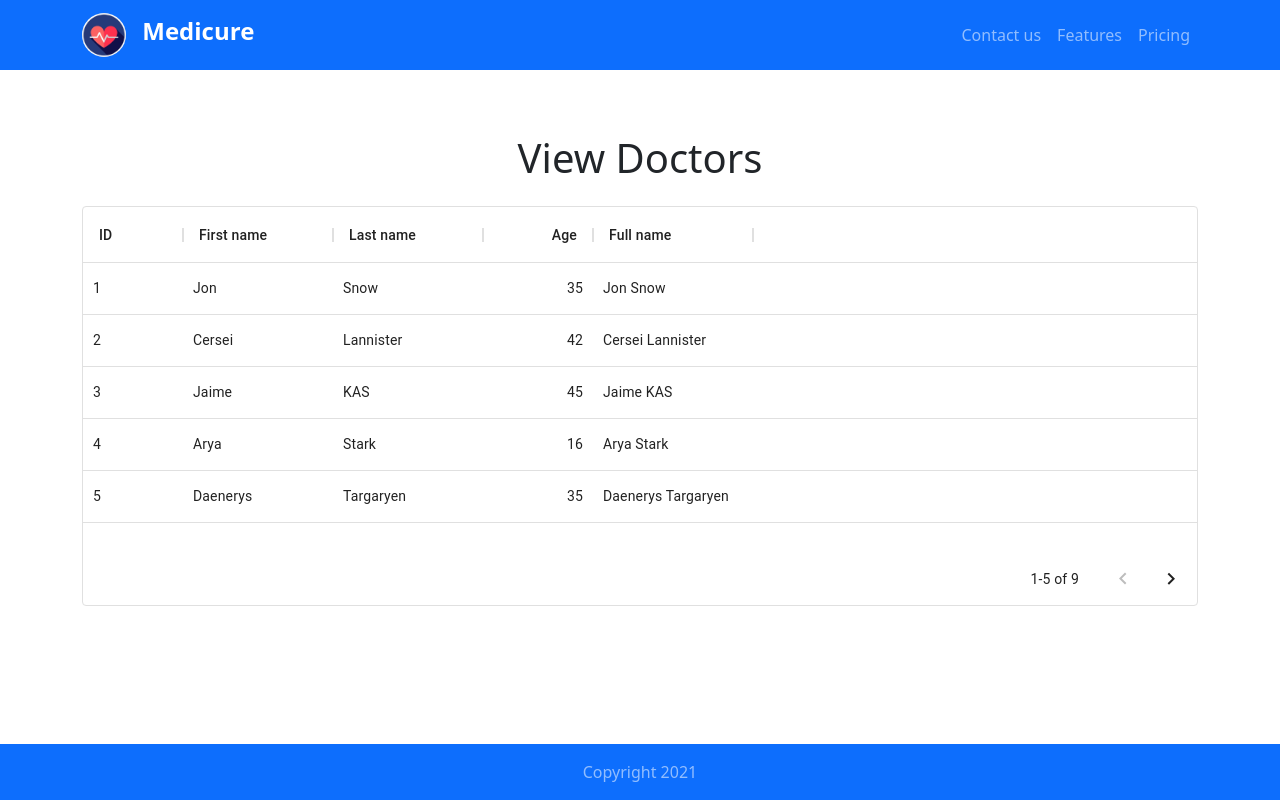
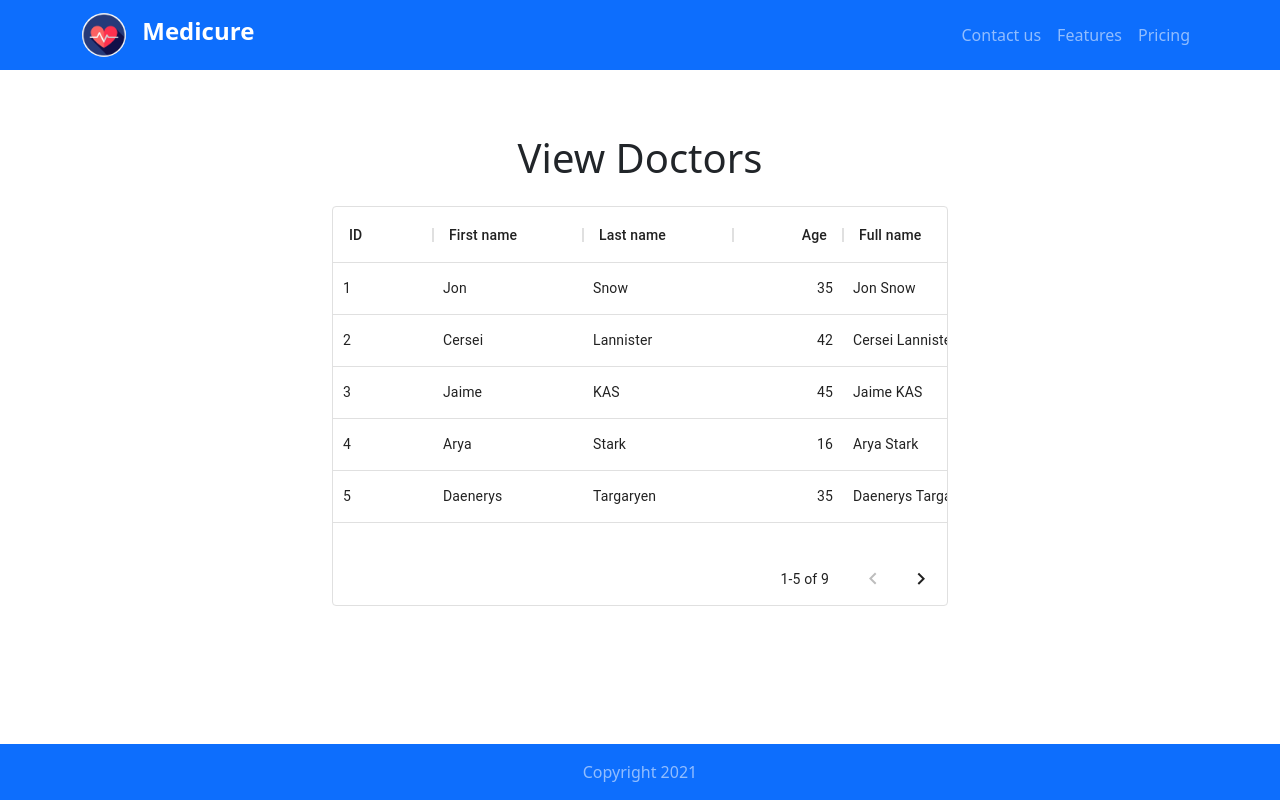
Before and after one commit to timfirebase/medicure, a React (Create React App) app: page /viewDoctor in a window 1280 px wide. Built offline with nearby package versions, Linux system fonts and the light colour scheme.

Commit message:
ViewPatient complete

```diff
--- a/src/components/Admin/ViewPatient.js
+++ b/src/components/Admin/ViewPatient.js
@@ -17,6 +17,11 @@ const columns = [
         type: 'email',
         width: 200
     },
+    {
+        field: 'number',
+        headerName: 'Contact Number',
+        width: 200
+    },
 ];
 
 const ViewPatients = (props) => {
@@ -34,7 +39,7 @@ const ViewPatients = (props) => {
     if(props.patients && props.patients.length > 0) {
         const rows = [];
         props.patients.map((patient, index) => {
-            const row = {id: index+1, fullName: patient.name, email: patient.email};
+            const row = {id: index+1, fullName: patient.name, email: patient.email, number: patient.phone};
             rows.push(row);
         });
         grid =  <Grid rows={rows} columns={columns} pageSize={parseInt("5")}/>;
--- a/src/components/UI/Grid/Grid.js
+++ b/src/components/UI/Grid/Grid.js
@@ -3,7 +3,7 @@ import {DataGrid} from "@material-ui/data-grid";
 
 const Grid = (props) => {
     return (
-        <div style={{ height: 400, width: '100%' }}  className="container">
+        <div style={{ height: 400, width: '50%' }}  className="container">
             <DataGrid
                 rows={props.rows}
                 columns={props.columns}
```
